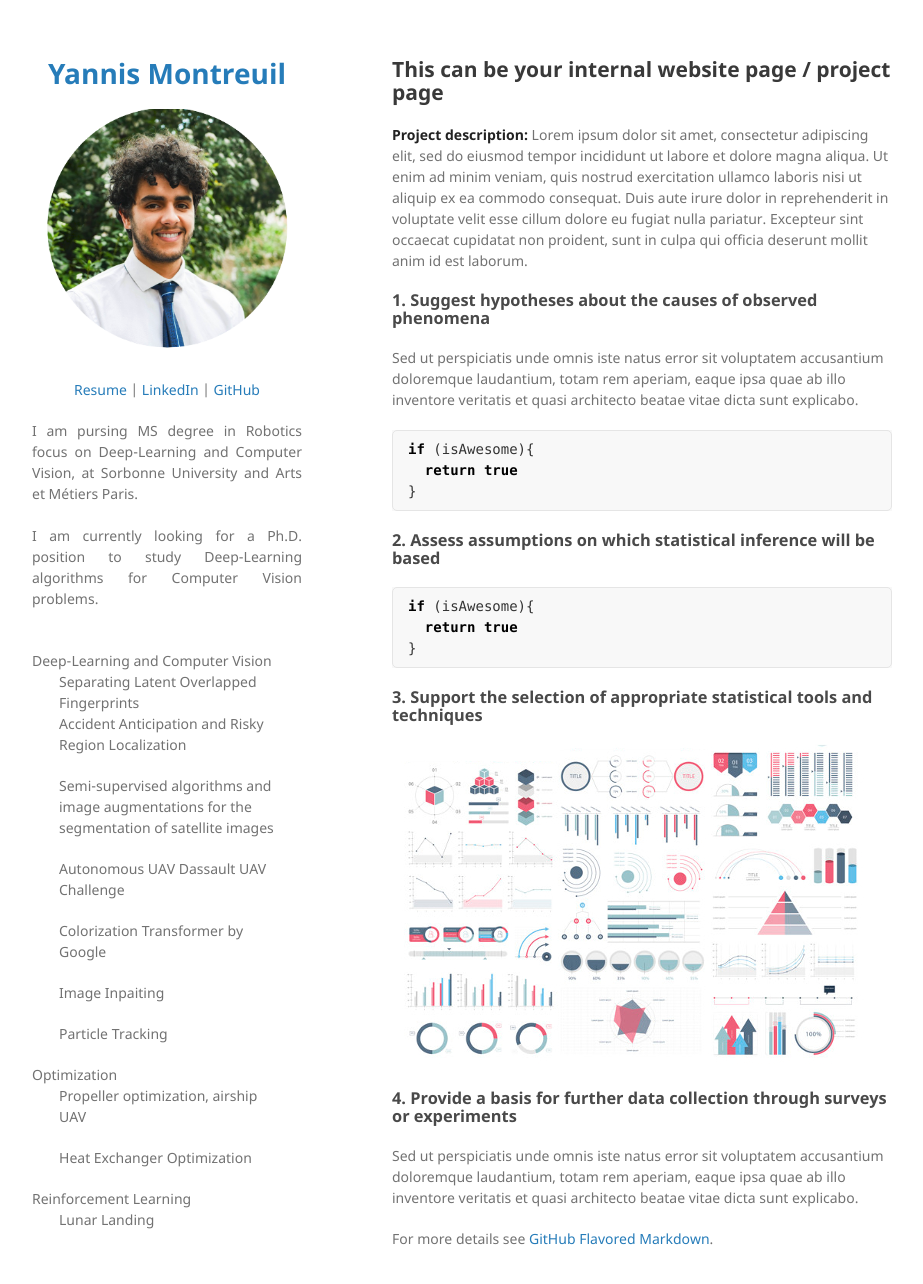
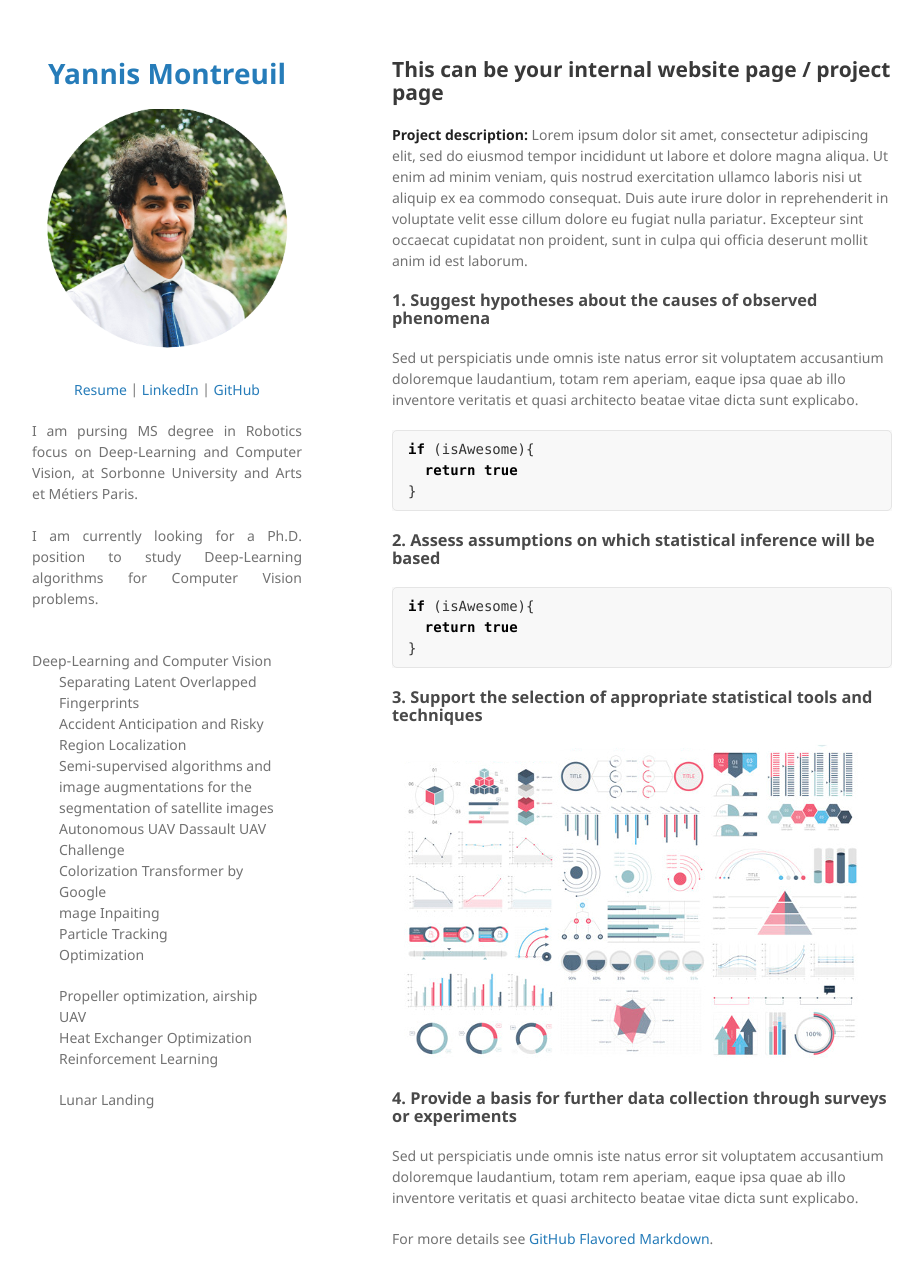
Before and after one commit to Yannis-98/yannis-98.github.io, a Jekyll site: the page built from sample_page.md, in a window 1280 px wide and 1319 px high. Shown: the top 1284 px of the window, without its empty margins (178-1101 px from the left). Built offline with Jekyll 4.4.1, drawn with Linux system fonts in a browser that asks for light colours; our own code applies the rules of GitHub Pages for plain Markdown files.

Commit message:
Update _config.yml

```diff
--- a/_config.yml
+++ b/_config.yml
@@ -18,15 +18,15 @@ description:
   </p>
   Deep-Learning and Computer Vision
   <p style="margin-left:10%; margin-right:10%;">Separating Latent Overlapped Fingerprints<br>
-  Accident Anticipation and Risky Region Localization</p>
-  <p style="margin-left:10%; margin-right:10%;">Semi-supervised algorithms and image augmentations for the segmentation of satellite images</p>
-  <p style="margin-left:10%; margin-right:10%;">Autonomous UAV Dassault UAV Challenge</p>
-  <p style="margin-left:10%; margin-right:10%;">Colorization Transformer by Google</p>
-  <p style="margin-left:10%; margin-right:10%;">Image Inpaiting</p>
-  <p style="margin-left:10%; margin-right:10%;">Particle Tracking</p>
+  Accident Anticipation and Risky Region Localization<br>
+  Semi-supervised algorithms and image augmentations for the segmentation of satellite images<br>
+  Autonomous UAV Dassault UAV Challenge<br>
+  Colorization Transformer by Google<br>
+  mage Inpaiting<br>
+  Particle Tracking<br>
   Optimization
-  <p style="margin-left:10%; margin-right:10%;">Propeller optimization, airship UAV</p>
-  <p style="margin-left:10%; margin-right:10%;">Heat Exchanger Optimization</p>
+  <p style="margin-left:10%; margin-right:10%;">Propeller optimization, airship UAV<br>
+  Heat Exchanger Optimization<br>
   Reinforcement Learning
   <p style="margin-left:10%; margin-right:10%;">Lunar Landing</p>
 
```
